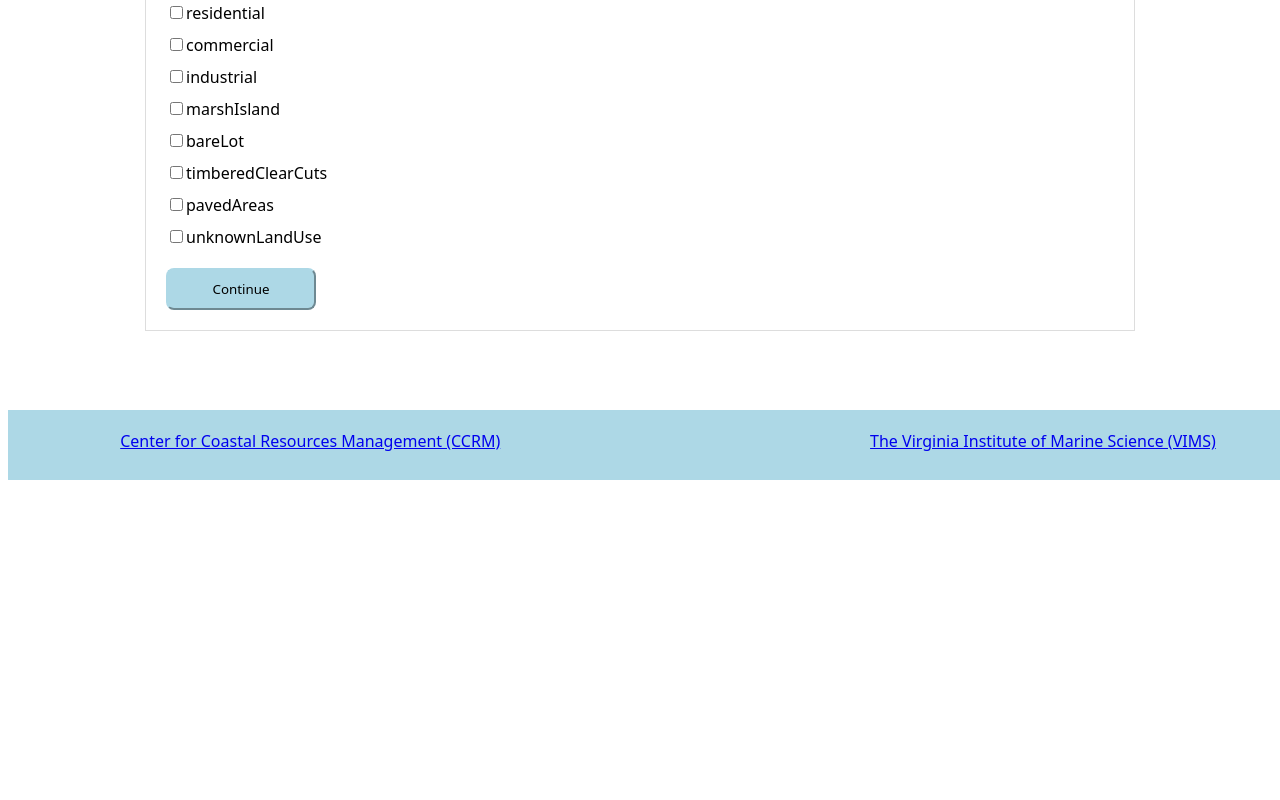
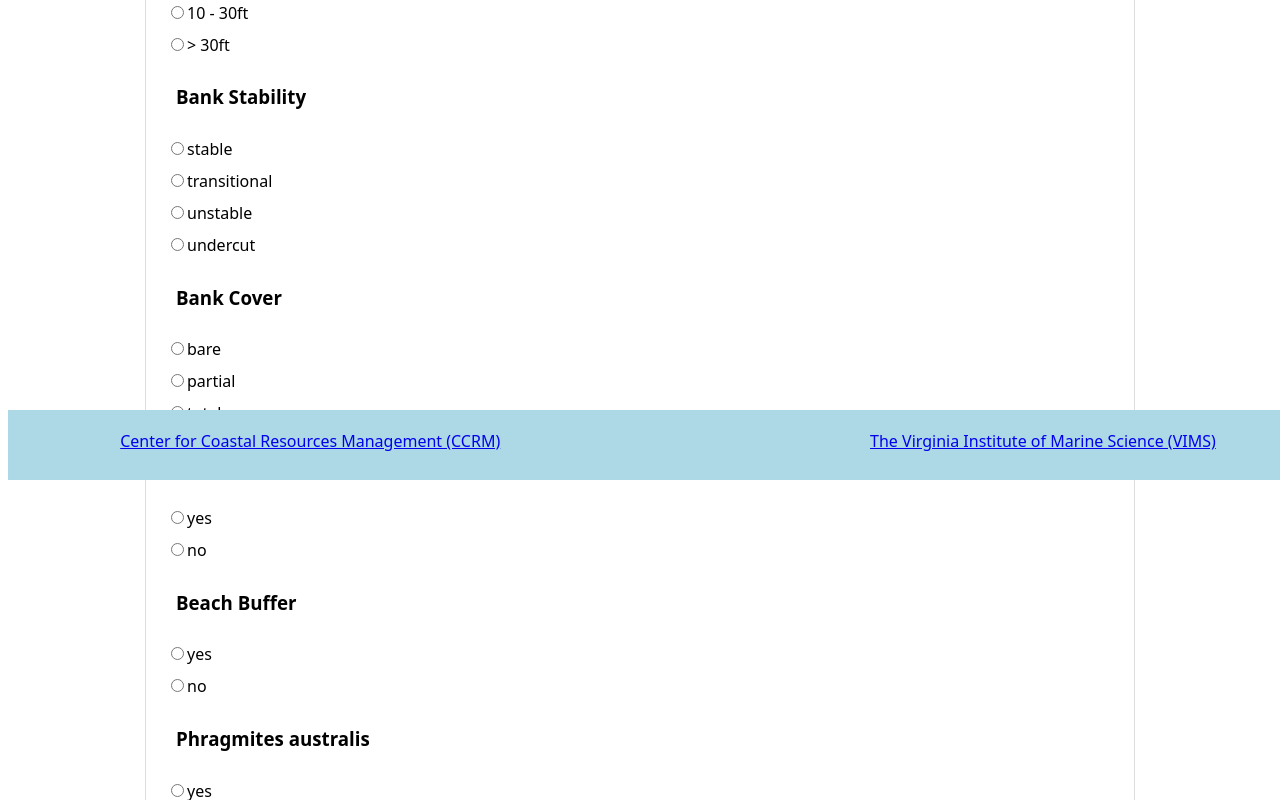
Before and after one commit to nikhilrouth/Shoresync, a React (Create React App) app: page / in a window 1280 px wide. Shown: the part 320-1120 px from the top of the page. Before the commit the page ends 800 px from the top, so only its background shows below. Built offline with nearby package versions, Linux system fonts and the light colour scheme.

Commit message:
Update session storage and page refresh

```diff
--- a/package.json
+++ b/package.json
@@ -9,8 +9,8 @@
     "@testing-library/user-event": "^13.5.0",
     "react": "^18.2.0",
     "react-dom": "^18.2.0",
+    "react-multi-select-component": "^4.3.4",
     "react-router-dom": "^6.22.0",
-    "react-multi-select-component": "^4.3.4",
     "react-scripts": "5.0.1",
     "react-toastify": "^10.0.4",
     "web-vitals": "^2.1.4"
--- a/src/App.jsx
+++ b/src/App.jsx
@@ -12,7 +12,7 @@
 
   useEffect(() => {
     // Set the initial value of formComponent when the component mounts
-    setFormComponent(0); // Set it to 1 or any other initial value as needed
+    setFormComponent(formComponent); // Set it to 1 or any other initial value as needed
   }, []); // Empty dependency array ensures this effect runs only once when the component mounts
 
   return (
--- a/src/components/BankAttributesForm.jsx
+++ b/src/components/BankAttributesForm.jsx
@@ -1,14 +1,17 @@
-import React, { useState } from 'react';
-import CheckboxItem from './CheckBoxItem';
+import React, { useEffect, useState } from 'react';
+import RadioButtonItem from './RatioButtonItem';
 import Header from './Header';
 import Footer from './Footer';
 import './BankAttributesForm.css'; // Import the CSS file
+import { toast } from 'react-toastify';
+import 'react-toastify/dist/ReactToastify.css';
 
 
 const BankAttributesForm = (props) => {
 
       const handleCheckboxChange = (name) => {
         setHeightItems(name);
+
       };
 
       const handleCheckboxChange1 = (name => {
@@ -34,6 +37,8 @@
       const handleCheckboxChange5 = (option) => {
             setSelected5(option);
     };
+
+
 
 
       //extra
@@ -85,17 +90,80 @@
           no: false,
     });
 
+    //Session Storage Beginning
+    useEffect(() => {
+      var item = sessionStorage.getItem('heightItem');
+      if(item != null){
+        handleCheckboxChange(item);
+      }
+
+      var item1 = sessionStorage.getItem('bankStability');
+      if(item1 != null){
+        handleCheckboxChange1(item1);
+      }
+
+      var item2 = sessionStorage.getItem('bankCover');
+      if(item2 != null){
+        handleCheckboxChange2(item2);
+      }
+
+      var item3 = sessionStorage.getItem('marshBuffer');
+      if(item3 != null){
+        handleCheckboxChange3(item3);
+      }
+
+      var item4 = sessionStorage.getItem('bankBuffer');
+      if(item4 != null){
+        handleCheckboxChange4(item4);
+      }
+
+      var item5 = sessionStorage.getItem('phragmitesAustralis');
+      if(item5 != null){
+        handleCheckboxChange5(item5);
+      }
+
+    }, []);
+
 
       const handleContinueClick = () => {
+
+        // const validations = [
+        //   {
+        //     condition: heightItems.length === undefined || heightItems.length === 15,
+        //     message: 'Please select a Bank Height.'
+        //   },
+        // ];
+
+        // validations.forEach(validation => {
+        //   if (validation.condition) {
+
+        //     toast.error(validation.message,{});
+        //     console.log(validation.message);
+        //   }
+        // });
+
+        console.log('testing ', heightItems.length);
         console.log('Checked Bank Height Items:', heightItems);
+        sessionStorage.setItem('heightItem', heightItems);
+
         console.log('Checked Bank Stavility:', stabilityItems);
+        sessionStorage.setItem('bankStability', stabilityItems);
+
         console.log('Checked Bank Cover:', coverItems);
+        sessionStorage.setItem('bankCover', coverItems);
+
         console.log('Checked Marsh Buffer:', marshItems);
+        sessionStorage.setItem('marshBuffer', marshItems);
+
         console.log('Checked Beach Buffer:', beachItems);
+        sessionStorage.setItem('bankBuffer', beachItems);
+
         console.log('Checked Phragmites Australis:', selected5);
+        sessionStorage.setItem('phragmitesAustralis', selected5);
         // Add your logic here for what happens when the user clicks Continue
         props.setFormComponent(2);
       };
+      //Session Storage end
 
 return (
   <div>
@@ -106,7 +174,7 @@
     <form>
     <h3 className="form-sub-header">Bank Height </h3>
         {Object.entries(height).map(([key, value]) => (
-          <CheckboxItem
+          <RadioButtonItem
             key={key}
             name={value}
             checked={heightItems === value}
@@ -116,17 +184,18 @@
 
     <h3 className="form-sub-header">Bank Stability </h3>
         {Object.entries(stability).map(([key, value]) => (
-          <CheckboxItem
+          <RadioButtonItem
             key={key}
             name={value}
             checked={stabilityItems === value}
             onChange={handleCheckboxChange1}
+
           />
         ))}
 
     <h3 className="form-sub-header">Bank Cover </h3>
         {Object.entries(cover).map(([key, value]) => (
-          <CheckboxItem
+          <RadioButtonItem
             key={key}
             name={value}
             checked={coverItems === value}
@@ -136,7 +205,7 @@
 
     <h3 className="form-sub-header">Marsh Buffer </h3>
         {Object.entries(marsh).map(([key, value]) => (
-            <CheckboxItem
+            <RadioButtonItem
                 key={key}
                 name={value}
                 checked={marshItems === value}
@@ -146,7 +215,7 @@
 
     <h3 className="form-sub-header">Beach Buffer </h3>
         {Object.entries(beach).map(([key, value]) => (
-            <CheckboxItem
+            <RadioButtonItem
                 key={key}
                 name={value}
                 checked={beachItems === value}
@@ -157,14 +226,13 @@
     <h3 className="form-sub-header">Phragmites australis </h3>
 
         {Object.entries(phragmites).map(([key, value]) => (
-          <CheckboxItem
+          <RadioButtonItem
           key={key}
           name={value}
           checked={selected5 === value}
           onChange={handleCheckboxChange5}
         />
       ))}
-
 
         <button type="button" onClick={handleContinueClick} className="form-button">
           Continue
--- a/src/components/LandUseForm.jsx
+++ b/src/components/LandUseForm.jsx
@@ -1,4 +1,4 @@
-import React, {useState} from 'react';
+import React, {useEffect, useState} from 'react';
 import CheckboxItem from './CheckBoxItem';
 import './LandUseForm.css'; // Import the CSS file
 
@@ -43,12 +43,23 @@
 
   const handleContinueClick = () => {
     console.log('Checked Items:', checkedItems);
+    sessionStorage.setItem('landUse', JSON.stringify(checkedItems));
     props.setFormComponent(1);
+
     // Add your logic here for what happens when the user clicks Continue
     //navigate("/BankAttributes")
 
   };
 
+  useEffect(() => {
+    if(sessionStorage.getItem('landUse') !== null ){
+    var recieved = sessionStorage.getItem('landUse');
+    var parsedRecieved = JSON.parse(recieved);
+    setCheckedItems(parsedRecieved);
+    }
+
+
+  },[]);
 
   return (
     <div className="form-container">
--- /dev/null
+++ b/src/components/RadioButtonItem.css
@@ -0,0 +1,3 @@
+.radiobutton-item {
+    margin-bottom: 10px;
+  }
--- /dev/null
+++ b/src/components/RatioButtonItem.jsx
@@ -0,0 +1,19 @@
+import React from 'react';
+import './RadioButtonItem.css'; // Import the CSS file
+
+const RadioButtonItem = ({ name, checked, onChange }) => {
+  return (
+    <div className="radiobutton-item">
+      <label>
+        <input
+          type="radio"
+          checked={checked}
+          onChange={() => onChange(name)}
+        />
+        {name}
+      </label>
+    </div>
+  );
+};
+
+export default RadioButtonItem;
--- a/src/components/ShorelineFeatures.jsx
+++ b/src/components/ShorelineFeatures.jsx
@@ -1,5 +1,5 @@
 
-import React, { useState } from "react";
+import React, { useEffect, useState } from "react";
 import { MultiSelect } from "react-multi-select-component";
 import './ShorelineFeatures.css'; // Import the CSS file
 import { toast } from 'react-toastify';
@@ -61,11 +61,41 @@
     // If no errors, proceed with logic
     if (!validations.some(validation => validation.condition)) {
       console.log('Selected Erosion Control Structures:', selectedErosionControlOptions);
+      sessionStorage.setItem('erosionStructers', JSON.stringify(selectedErosionControlOptions));
+
       console.log('Selected Recreational Structures:', selectedRecreactionalOptions);
+      sessionStorage.setItem('recreationalStructures', JSON.stringify(selectedRecreactionalOptions));
+
       console.log('Selected other:', selectedOtherOptions);
+      sessionStorage.setItem('otherOptions', JSON.stringify(selectedOtherOptions));
+
       // Add your logic here for what happens when the user clicks Continue
     }
   };
+
+  useEffect(() => {
+    if(sessionStorage.getItem('erosionStructers') !== null ){
+    var recieved = sessionStorage.getItem('erosionStructers');
+    var parsedRecieved = JSON.parse(recieved);
+    setSelectedErosionControlOptions(parsedRecieved);
+    }
+
+    if(sessionStorage.getItem('recreationalStructures') !== null ){
+    var recieved1 = sessionStorage.getItem('recreationalStructures');
+    var parsedRecieved1 = JSON.parse(recieved1);
+    setSelectedRecreactionalOptions(parsedRecieved1);
+
+    }
+
+    if(sessionStorage.getItem('otherOptions') !== null ){
+    var recieved2 = sessionStorage.getItem('otherOptions');
+    if(recieved2 !== null){
+    var parsedRecieved2 = JSON.parse(recieved2);
+    setSelectedOtherOptions(parsedRecieved2);
+    }
+    }
+
+  },[]);
 
 
 
```
